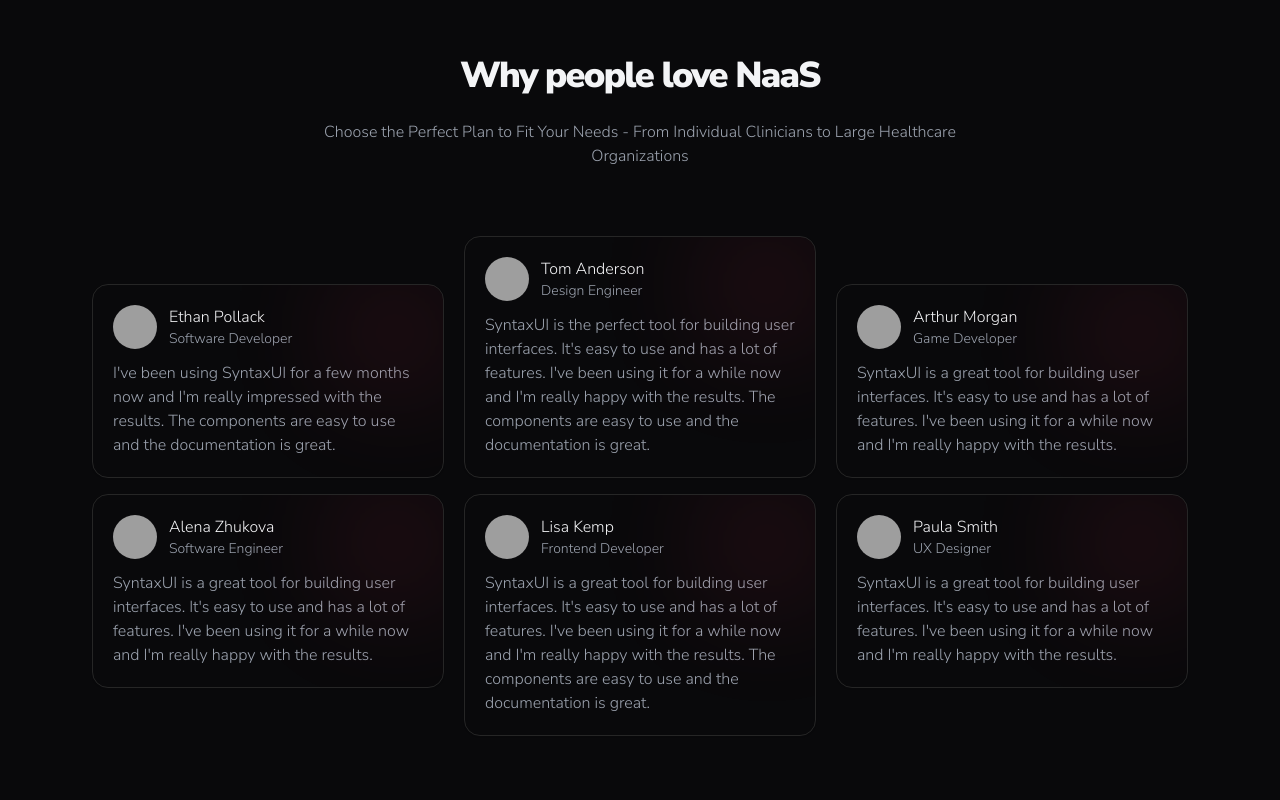
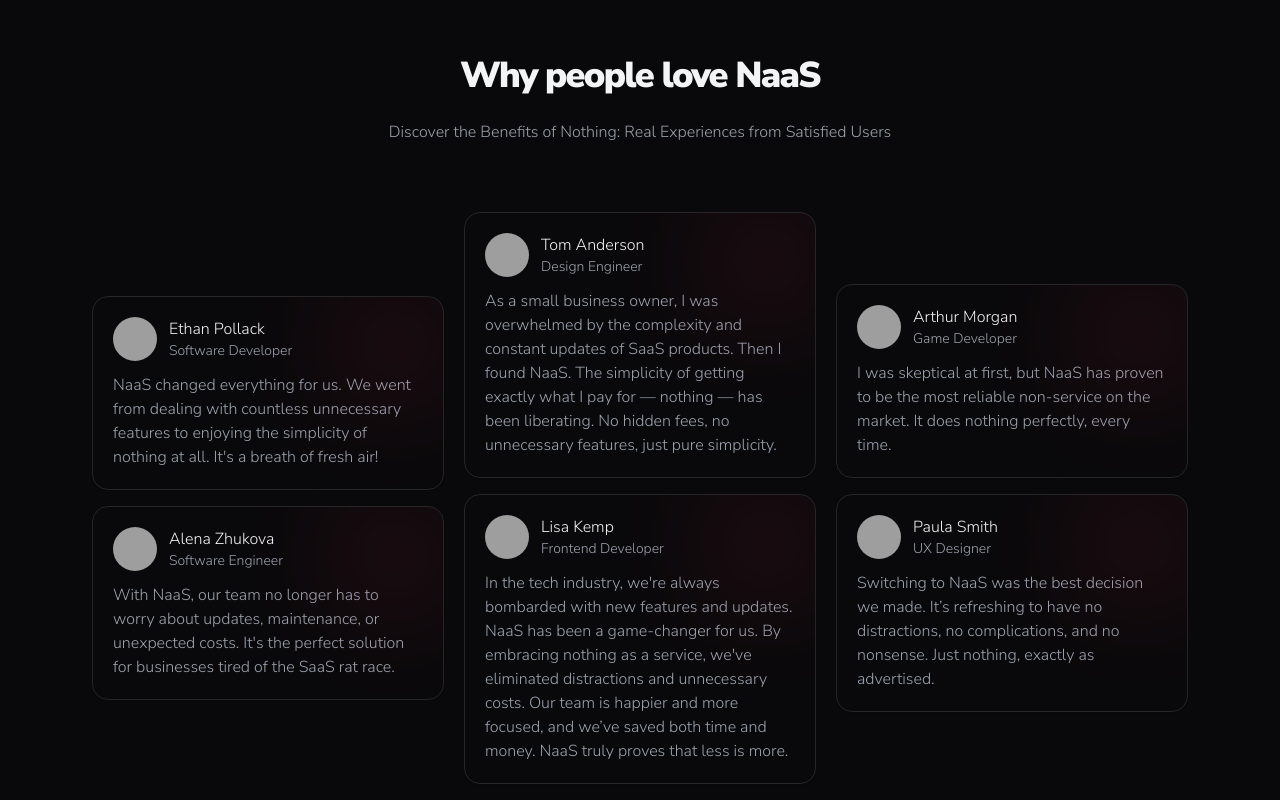
Before and after one commit to MassimoParisi/infoprod, a Next.js app: page / in a window 1280 px wide. Shown: the part 1380-2180 px from the top of the page. Built offline with nearby package versions, Linux system fonts and the light colour scheme; grey boxes are pictures that could not be loaded.

Commit message:
naas testimonials

```diff
--- a/src/app/_components/Testimonial.tsx
+++ b/src/app/_components/Testimonial.tsx
@@ -49,21 +49,20 @@
         Why people love NaaS
       </h1>
       <p className="max-w-2xl text-center text-sm font-light text-gray-400 md:text-base">
-        Choose the Perfect Plan to Fit Your Needs - From Individual Clinicians
-        to Large Healthcare Organizations
+        Discover the Benefits of Nothing: Real Experiences from Satisfied Users
       </p>
       <div className="relative mt-12 flex h-full w-full flex-col items-center justify-center gap-5 md:flex-row">
         <div className="flex flex-col justify-center gap-4">
           <TestimonialCard
             name="Ethan Pollack"
-            description="I've been using SyntaxUI for a few months now and I'm really impressed with the results. The components are easy to use and the documentation is great."
+            description="NaaS changed everything for us. We went from dealing with countless unnecessary features to enjoying the simplicity of nothing at all. It's a breath of fresh air!"
             profession="Software Developer"
             image="https://images.unsplash.com/photo-1535713875002-d1d0cf377fde"
           />
           <TestimonialCard
             name="Alena Zhukova"
             profession="Software Engineer"
-            description="SyntaxUI is a great tool for building user interfaces. It's easy to use and has a lot of features. I've been using it for a while now and I'm really happy with the results."
+            description="With NaaS, our team no longer has to worry about updates, maintenance, or unexpected costs. It's the perfect solution for businesses tired of the SaaS rat race."
             image="https://images.unsplash.com/photo-1494790108377-be9c29b29330"
           />
         </div>
@@ -71,14 +70,14 @@
           <TestimonialCard
             name="Tom Anderson"
             profession="Design Engineer"
-            description="SyntaxUI is the perfect tool for building user interfaces. It's easy to use and has a lot of features. I've been using it for a while now and I'm really happy with the results. The components are easy to use and the documentation is great."
+            description="As a small business owner, I was overwhelmed by the complexity and constant updates of SaaS products. Then I found NaaS. The simplicity of getting exactly what I pay for — nothing — has been liberating. No hidden fees, no unnecessary features, just pure simplicity."
             image="https://images.unsplash.com/photo-1601455763557-db1bea8a9a5a"
           />
 
           <TestimonialCard
             name="Lisa Kemp"
             profession="Frontend Developer"
-            description="SyntaxUI is a great tool for building user interfaces. It's easy to use and has a lot of features. I've been using it for a while now and I'm really happy with the results. The components are easy to use and the documentation is great."
+            description="In the tech industry, we're always bombarded with new features and updates. NaaS has been a game-changer for us. By embracing nothing as a service, we've eliminated distractions and unnecessary costs. Our team is happier and more focused, and we’ve saved both time and money. NaaS truly proves that less is more."
             image="https://images.unsplash.com/photo-1569913486515-b74bf7751574"
           />
         </div>
@@ -86,13 +85,13 @@
           <TestimonialCard
             name="Arthur Morgan"
             profession="Game Developer"
-            description="SyntaxUI is a great tool for building user interfaces. It's easy to use and has a lot of features. I've been using it for a while now and I'm really happy with the results."
+            description="I was skeptical at first, but NaaS has proven to be the most reliable non-service on the market. It does nothing perfectly, every time."
             image="https://images.unsplash.com/photo-1645830166230-187caf791b90"
           />
           <TestimonialCard
             name="Paula Smith"
             profession="UX Designer"
-            description="SyntaxUI is a great tool for building user interfaces. It's easy to use and has a lot of features. I've been using it for a while now and I'm really happy with the results."
+            description="Switching to NaaS was the best decision we made. It’s refreshing to have no distractions, no complications, and no nonsense. Just nothing, exactly as advertised."
             image="https://images.unsplash.com/photo-1586297135537-94bc9ba060aa"
           />
         </div>
```
